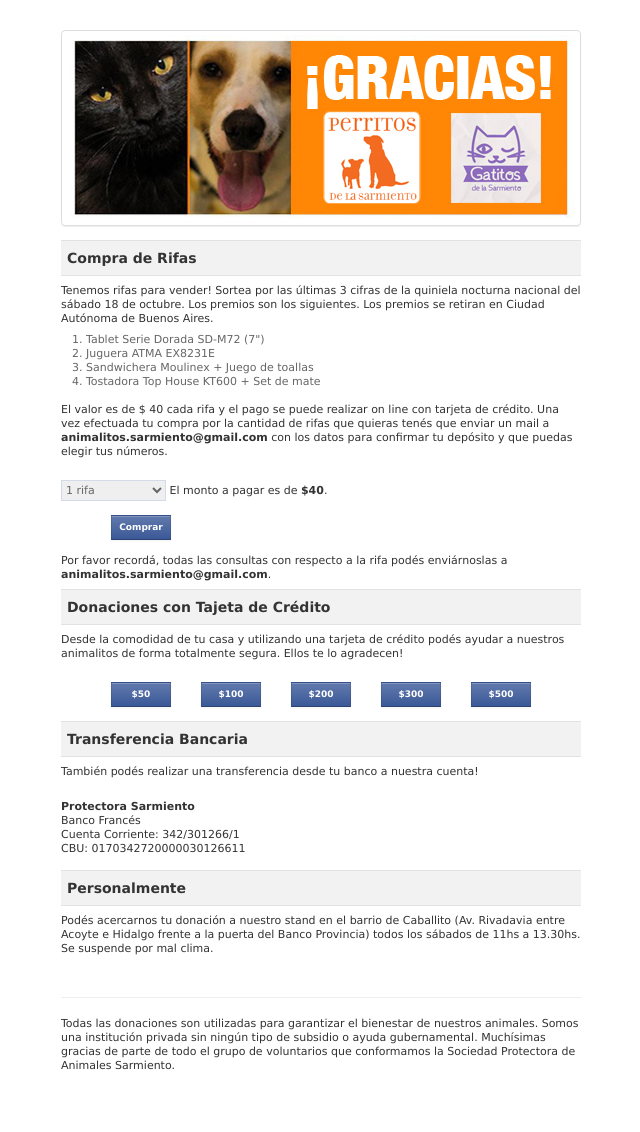
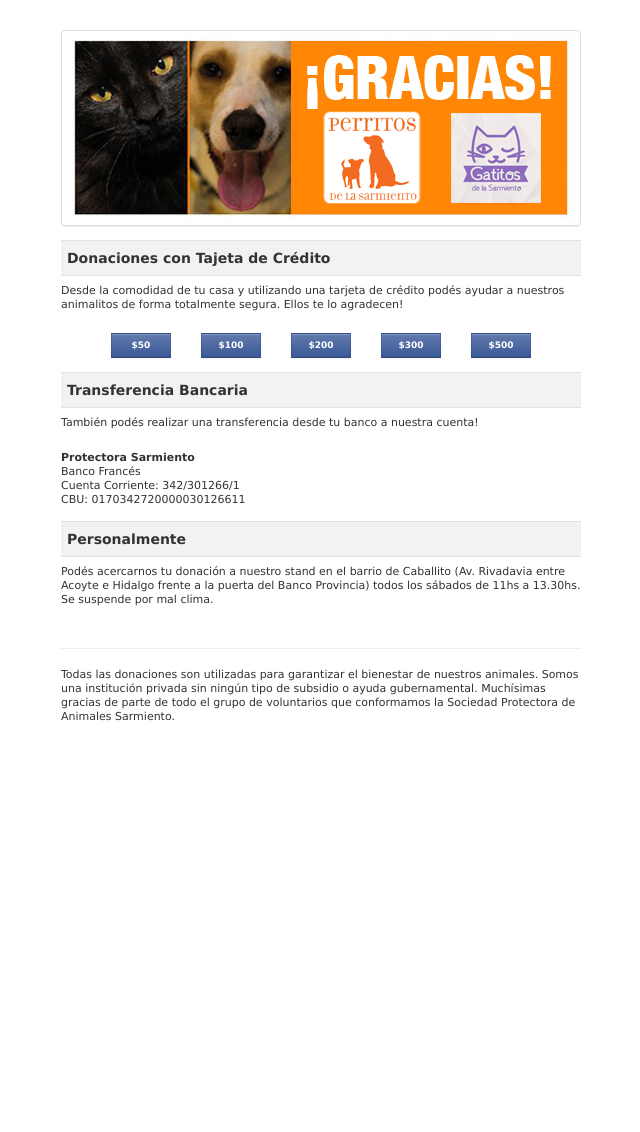
Before and after one commit to goblind/donaciones-spas, a PHP site: page / in a window 1280 px wide. Shown: the whole page, without its empty margins (319-959 px from the left). After the commit the page ends 721 px from the top, so only its background shows below. Run offline with PHP 8.4, Linux system fonts and the light colour scheme; some libraries are stand-ins or nearby versions; grey boxes are pictures that could not be loaded.

Commit message:
rifa out

```diff
--- a/index.php
+++ b/index.php
@@ -22,7 +22,7 @@
 			</li>
 		</ul>
 		<div class="row">
-			<div class="span12">
+			<!-- <div class="span12">
 		    	<h5 class="tab">Compra de Rifas</h5>
 		    	<div class="row centerText">
 			    	<p>Tenemos rifas para vender! Sortea por las últimas 3 cifras de la quiniela nocturna nacional del sábado 18 de octubre. Los premios son los siguientes. Los premios se retiran en Ciudad Autónoma de Buenos Aires.</p>
@@ -63,7 +63,7 @@
 
 			      	</div>
 			    </div>
-		  	</div>
+		  	</div> -->
 		  	<div class="span12">
 		    	<h5 class="tab">Donaciones con Tajeta de Crédito</h5>
 		    	<div class="row centerText">
@@ -165,7 +165,6 @@
 		        cookie: true,
 		        xfbml: true
 		    });
-
 		    FB.Canvas.setSize({ height: 1100 });
 		};
 
```
